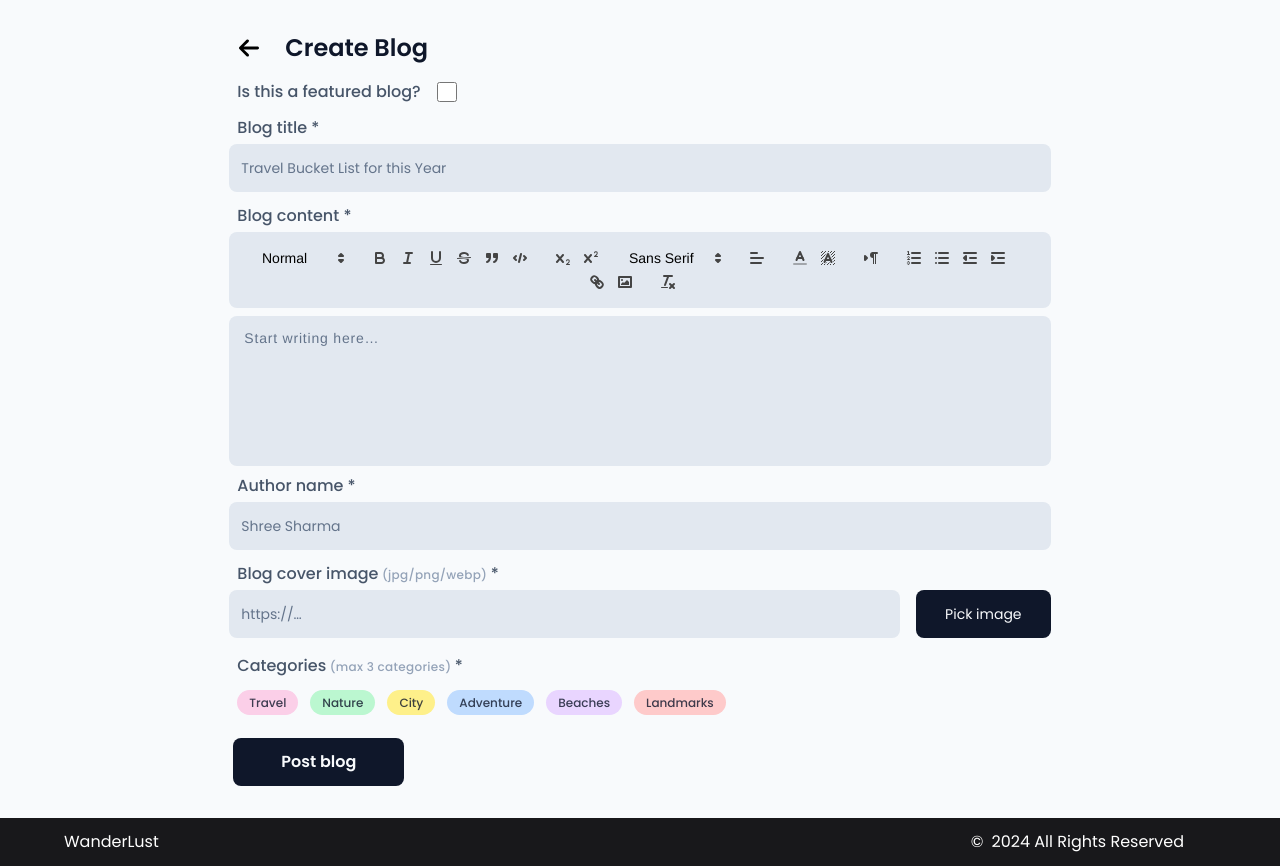
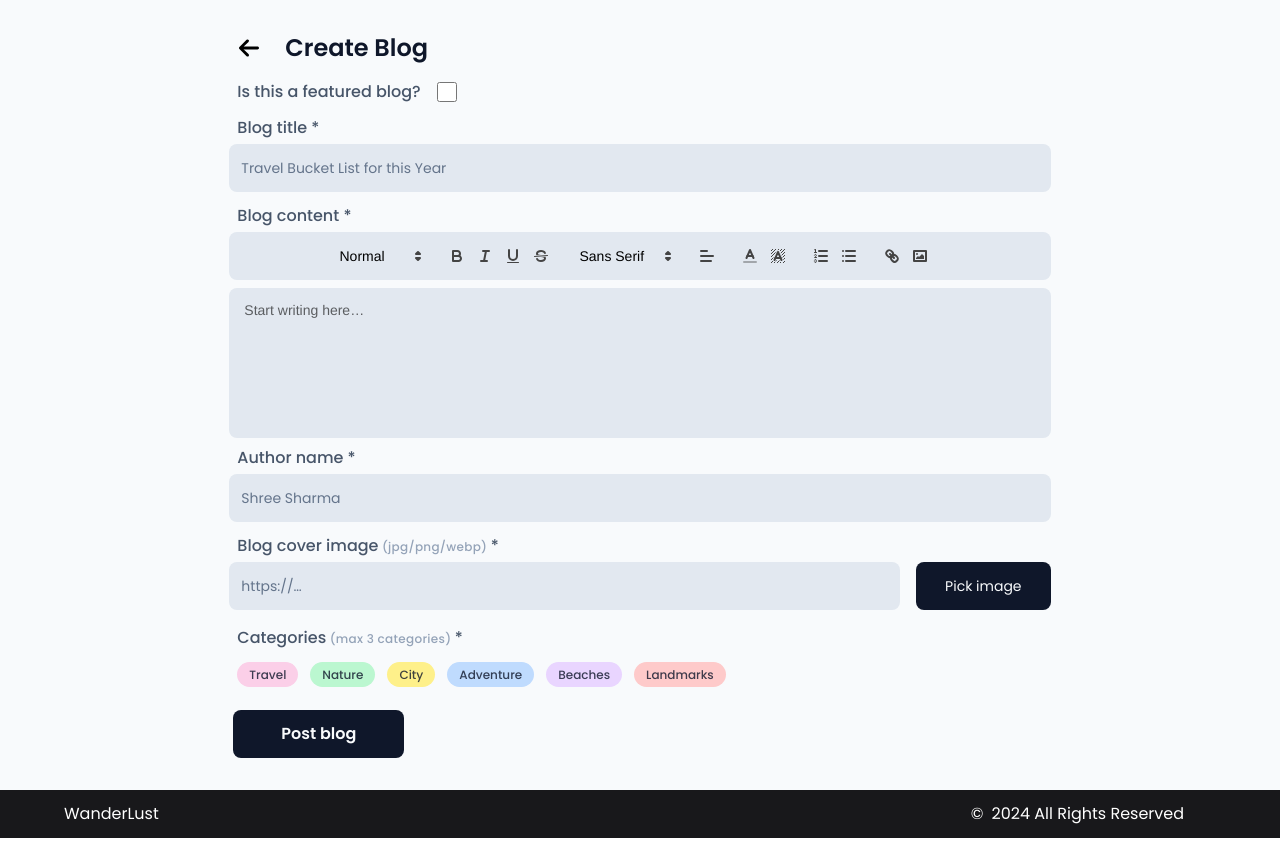
Before and after one commit to krishnaacharyaa/wanderlust, a React (Vite) app in the folder frontend/: page /add-blog in a window 1280 px wide. After the commit the page ends 838 px from the top, so only its background shows below. Built offline with nearby package versions, Linux system fonts and the light colour scheme.

Commit message:
feat-#57: migrated to tailwind styles and removed unnecessary options

```diff
--- /dev/null
+++ b/frontend/src/components/text-editor.tsx
@@ -0,0 +1,52 @@
+import { FormData } from '@/pages/add-blog';
+import { SetStateAction } from 'react';
+import ReactQuill from 'react-quill';
+import 'react-quill/dist/quill.snow.css';
+
+type TTextEditorProps = {
+  formData: FormData;
+  setFormData: React.Dispatch<SetStateAction<FormData>>;
+};
+
+const TextEditor: React.FC<TTextEditorProps> = ({ formData, setFormData }): JSX.Element => {
+  const formats = [
+    'header',
+    'bold',
+    'italic',
+    'underline',
+    'strike',
+    'font',
+    'align',
+    'color',
+    'background',
+    'list',
+    'bullet',
+    'link',
+    'image',
+  ];
+
+  const modules = {
+    toolbar: [
+      [{ header: [1, 2, 3, 4, 5, 6, false] }],
+      ['bold', 'italic', 'underline', 'strike'],
+      [{ font: [] }],
+      [{ align: [] }],
+      [{ color: [] }, { background: [] }],
+      [{ list: 'ordered' }, { list: 'bullet' }],
+      ['link', 'image'],
+    ],
+  };
+
+  return (
+    <ReactQuill
+      modules={modules}
+      formats={formats}
+      placeholder="Start writing here&hellip;"
+      theme="snow"
+      onChange={(value) => setFormData({ ...formData, description: value })}
+      value={formData.description}
+    />
+  );
+};
+
+export default TextEditor;
--- a/frontend/src/index.css
+++ b/frontend/src/index.css
@@ -14,74 +14,29 @@
 /* React Quill Text Editor Styles */
 
 .ql-toolbar.ql-snow {
-  display: flex;
-  justify-content: center;
-  align-items: center;
-  background-color: rgb(226, 232, 240);
-  padding: 14px !important;
-  border: none !important;
-  border-radius: 0.5rem;
-  flex-wrap: wrap;
-  color: white !important;
-}
-
-.dark .ql-toolbar.ql-snow {
-  background-color: rgba(30, 41, 59, 1);
+  @apply flex flex-wrap items-center justify-center rounded-lg !border-none bg-slate-200 p-3 text-slate-50 dark:bg-dark-card;
 }
 
 .ql-editor {
-  min-height: 150px !important;
-  background-color: rgb(226, 232, 240);
-  cursor: text;
-  color: black;
-  font-size: 1rem !important;
-  border: none !important;
-  border-radius: 0.5rem;
-  margin-top: 0.5rem;
+  @apply mt-2 min-h-[150px] cursor-text rounded-lg border-none bg-slate-200 text-base text-black focus:ring-1 focus:ring-light-secondary dark:bg-dark-card dark:text-slate-50 focus:dark:ring-dark-secondary;
 }
 
-.ql-editor:focus {
-  --tw-ring-offset-shadow: var(--tw-ring-inset) 0 0 0 var(--tw-ring-offset-width)
-    var(--tw-ring-offset-color);
-  --tw-ring-shadow: var(--tw-ring-inset) 0 0 0 calc(1px + var(--tw-ring-offset-width))
-    var(--tw-ring-color);
-  box-shadow: var(--tw-ring-offset-shadow), var(--tw-ring-shadow), var(--tw-shadow, 0 0 #0000);
-  --tw-ring-opacity: 1;
-  --tw-ring-color: rgb(0 0 0 / var(--tw-ring-opacity));
-}
-
-.dark .ql-editor {
-  background-color: rgba(30, 41, 59, 1);
-  color: white !important;
-  --tw-ring-opacity: 1;
-  --tw-ring-color: rgb(255 255 255 / var(--tw-ring-opacity));
-}
-
-.ql-editor.ql-blank::before {
-  color: rgb(100, 116, 139);
-  font-style: normal;
-  font-weight: 500;
-  font-size: 0.875rem;
-  line-height: 1.25rem;
-  letter-spacing: 0.05rem;
-}
-
-.dark .ql-editor.ql-blank::before {
-  color: rgb(148, 163, 184);
+.ql-blank::before {
+  @apply text-sm !not-italic text-light-tertiary dark:text-dark-tertiary;
 }
 
 .ql-container.ql-snow {
-  border: none !important;
+  @apply border-none;
 }
 
-.dark .ql-snow * {
-  stroke: white !important;
-}
-
-.dark .ql-picker-label {
-  color: white !important;
+.ql-snow * {
+  @apply dark:stroke-slate-50;
 }
 
 .ql-picker-label {
-  color: black !important;
+  @apply !text-black dark:!text-slate-50;
 }
+
+.ql-picker-options {
+  @apply !bg-slate-200 text-light-secondary dark:!bg-dark-card dark:text-slate-50;
+}
--- a/frontend/src/pages/add-blog.tsx
+++ b/frontend/src/pages/add-blog.tsx
@@ -8,10 +8,10 @@ import navigateBackWhiteIcon from '@/assets/svg/navigate-back-white.svg';
 import ModalComponent from '@/components/modal';
 import CategoryPill from '@/components/category-pill';
 import { categories } from '@/utils/category-colors';
-import ReactQuill from 'react-quill';
 import 'react-quill/dist/quill.snow.css';
+import TextEditor from '@/components/text-editor';
 
-type FormData = {
+export type FormData = {
   title: string;
   authorName: string;
   imageLink: string;
@@ -121,42 +121,6 @@ function AddBlog() {
     }
   };
 
-  const formats = [
-    'header',
-    'bold',
-    'italic',
-    'underline',
-    'strike',
-    'blockquote',
-    'code-block',
-    'script',
-    'font',
-    'align',
-    'color',
-    'background',
-    'direction',
-    'list',
-    'bullet',
-    'indent',
-    'link',
-    'image',
-  ];
-
-  const modules = {
-    toolbar: [
-      [{ header: [1, 2, 3, 4, 5, 6, false] }],
-      ['bold', 'italic', 'underline', 'strike', 'blockquote', 'code-block'],
-      [{ script: 'sub' }, { script: 'super' }],
-      [{ font: [] }],
-      [{ align: [] }],
-      [{ color: [] }, { background: [] }],
-      [{ direction: 'rtl' }],
-      [{ list: 'ordered' }, { list: 'bullet' }, { indent: '-1' }, { indent: '+1' }],
-      ['link', 'image'],
-      ['clean'],
-    ],
-  };
-
   const navigate = useNavigate();
 
   const [isDarkMode, setIsDarkMode] = useState<boolean | null>(null);
@@ -223,14 +187,7 @@ function AddBlog() {
             <div className="px-2 py-1 font-medium text-light-secondary dark:text-dark-secondary">
               Blog content <Asterisk />
             </div>
-            <ReactQuill
-              modules={modules}
-              formats={formats}
-              placeholder="Start writing here&hellip;"
-              theme="snow"
-              onChange={(value) => setFormData({ ...formData, description: value })}
-              value={formData.description}
-            />
+            <TextEditor formData={formData} setFormData={setFormData} />
           </div>
 
           <div className="mb-2">
```
